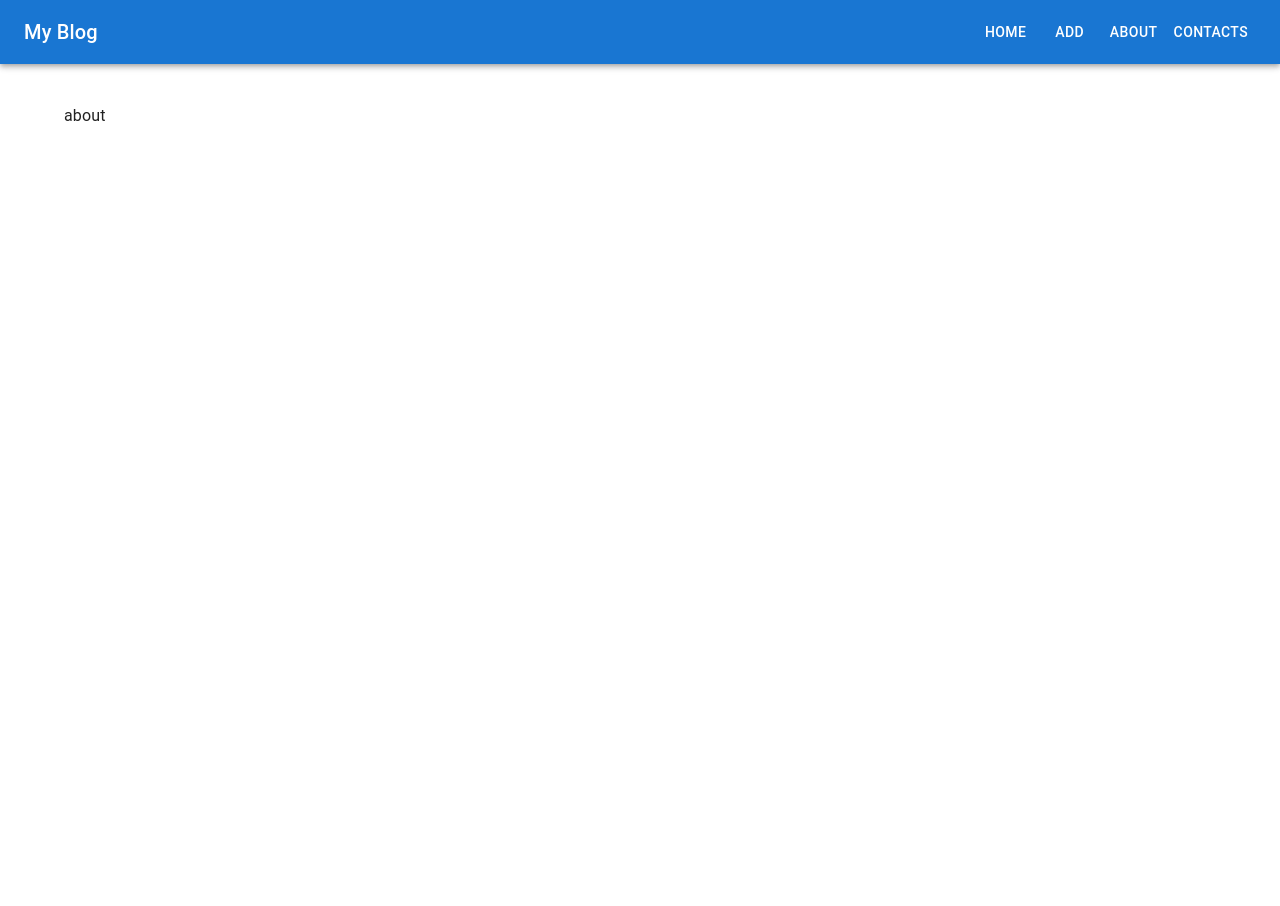
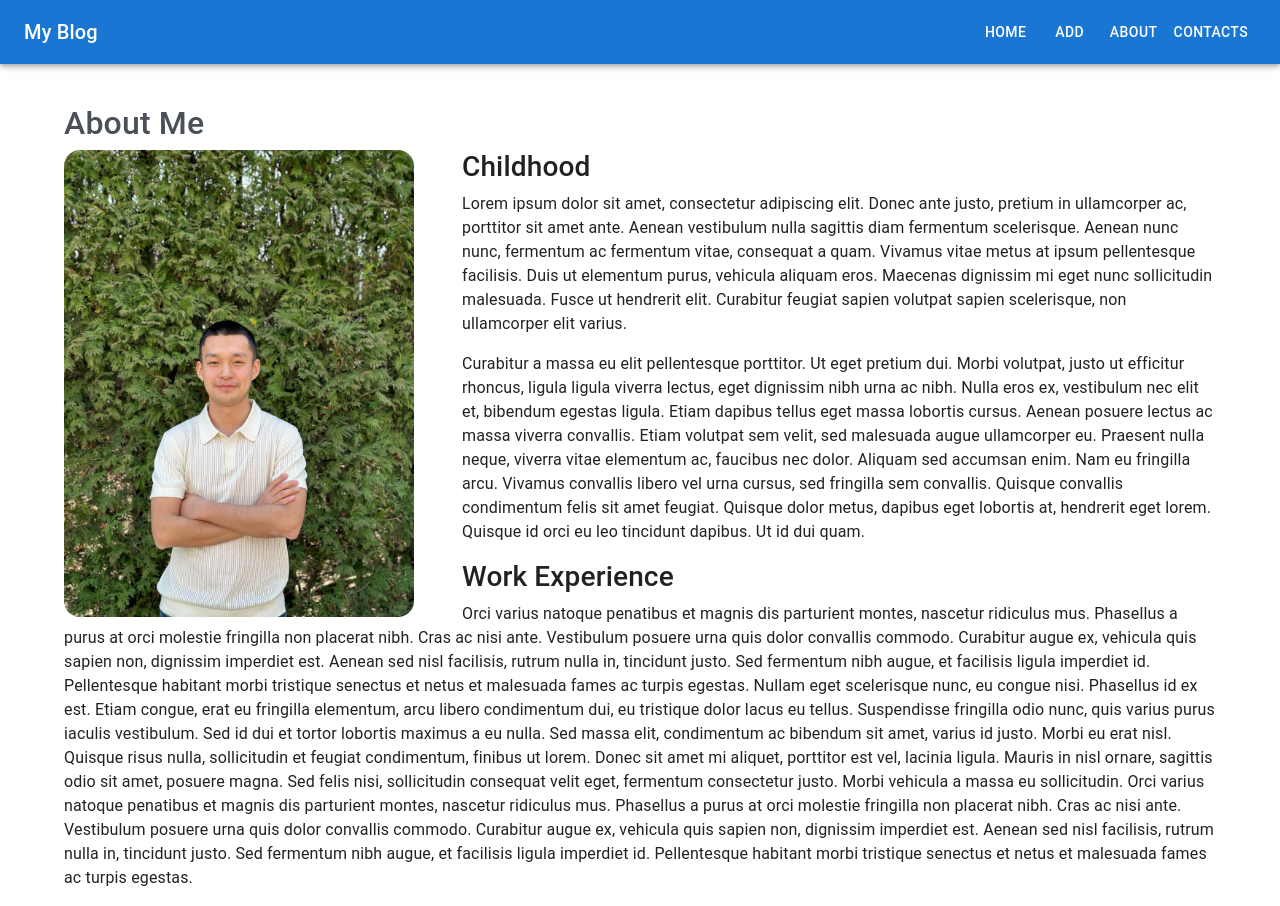
Before and after one commit to b-chomoev/hw-63, a React (Vite) app: page /about in a window 1280 px wide. Before the commit the page ends 800 px from the top, so only its background shows below. Built offline with nearby package versions, Linux system fonts and the light colour scheme.

Commit message:
Contact and About pages are done. Also, fetched data from the Firebase to show it in the Home page.

```diff
--- a/src/containers/About/About.tsx
+++ b/src/containers/About/About.tsx
@@ -1,10 +1,54 @@
+import Beks from '../../assets/photo_2024-10-21_01-19-00.png';
 
-const About = () => {
+const AboutUs = () => {
   return (
     <div>
-      about
+      <h2 className="text-dark-emphasis">About Me</h2>
+      <div className="float-start pe-5">
+        <img src={Beks} className="img-fluid rounded-4" alt="Beks photo" style={{width: 350}}/>
+      </div>
+      <div>
+        <h3>Childhood</h3>
+        <p>
+          Lorem ipsum dolor sit amet, consectetur adipiscing elit. Donec ante justo, pretium in ullamcorper ac,
+          porttitor sit amet ante. Aenean vestibulum nulla sagittis diam fermentum scelerisque. Aenean nunc nunc,
+          fermentum ac fermentum vitae, consequat a quam. Vivamus vitae metus at ipsum pellentesque facilisis. Duis ut
+          elementum purus, vehicula aliquam eros. Maecenas dignissim mi eget nunc sollicitudin malesuada. Fusce ut
+          hendrerit elit. Curabitur feugiat sapien volutpat sapien scelerisque, non ullamcorper elit varius.
+        </p>
+        <p>
+          Curabitur a massa eu elit pellentesque porttitor. Ut eget pretium dui. Morbi volutpat, justo ut efficitur
+          rhoncus, ligula ligula viverra lectus, eget dignissim nibh urna ac nibh. Nulla eros ex, vestibulum nec elit
+          et, bibendum egestas ligula. Etiam dapibus tellus eget massa lobortis cursus. Aenean posuere lectus ac massa
+          viverra convallis. Etiam volutpat sem velit, sed malesuada augue ullamcorper eu. Praesent nulla neque, viverra
+          vitae elementum ac, faucibus nec dolor. Aliquam sed accumsan enim. Nam eu fringilla arcu. Vivamus convallis
+          libero vel urna cursus, sed fringilla sem convallis. Quisque convallis condimentum felis sit amet feugiat.
+          Quisque dolor metus, dapibus eget lobortis at, hendrerit eget lorem. Quisque id orci eu leo tincidunt dapibus.
+          Ut id dui quam.
+        </p>
+        <h3>Work Experience</h3>
+        <p>Orci varius natoque penatibus et magnis dis parturient montes, nascetur ridiculus mus. Phasellus a purus at
+          orci molestie fringilla non placerat nibh. Cras ac nisi ante. Vestibulum posuere urna quis dolor convallis
+          commodo. Curabitur augue ex, vehicula quis sapien non, dignissim imperdiet est. Aenean sed nisl facilisis,
+          rutrum nulla in, tincidunt justo. Sed fermentum nibh augue, et facilisis ligula imperdiet id. Pellentesque
+          habitant morbi tristique senectus et netus et malesuada fames ac turpis egestas.
+
+          Nullam eget scelerisque nunc, eu congue nisi. Phasellus id ex est. Etiam congue, erat eu fringilla elementum,
+          arcu libero condimentum dui, eu tristique dolor lacus eu tellus. Suspendisse fringilla odio nunc, quis varius
+          purus iaculis vestibulum. Sed id dui et tortor lobortis maximus a eu nulla. Sed massa elit, condimentum ac
+          bibendum sit amet, varius id justo. Morbi eu erat nisl. Quisque risus nulla, sollicitudin et feugiat
+          condimentum, finibus ut lorem. Donec sit amet mi aliquet, porttitor est vel, lacinia ligula. Mauris in nisl
+          ornare, sagittis odio sit amet, posuere magna. Sed felis nisi, sollicitudin consequat velit eget, fermentum
+          consectetur justo. Morbi vehicula a massa eu sollicitudin. Orci varius natoque penatibus et magnis dis
+          parturient montes, nascetur ridiculus mus. Phasellus a purus at
+          orci molestie fringilla non placerat nibh. Cras ac nisi ante. Vestibulum posuere urna quis dolor convallis
+          commodo. Curabitur augue ex, vehicula quis sapien non, dignissim imperdiet est. Aenean sed nisl facilisis,
+          rutrum nulla in, tincidunt justo. Sed fermentum nibh augue, et facilisis ligula imperdiet id. Pellentesque
+          habitant morbi tristique senectus et netus et malesuada fames ac turpis egestas.
+        </p>
+      </div>
     </div>
   );
 };
 
-export default About;
+export default AboutUs;
--- a/src/containers/AddForm/AddForm.tsx
+++ b/src/containers/AddForm/AddForm.tsx
@@ -15,7 +15,7 @@
   const onSubmitForm = async (e: React.FormEvent) => {
     e.preventDefault();
 
-    await axiosAPI.post('games.json', {...newPost});
+    await axiosAPI.post('blog.json', {...newPost});
 
     setNewPost({...initialState});
   };
--- a/src/containers/Contacts/Contacts.tsx
+++ b/src/containers/Contacts/Contacts.tsx
@@ -1,9 +1,31 @@
+import Contact from '../../assets/contact.png';
 
 const Contacts = () => {
   return (
-    <div>
-      Contacts
-    </div>
+    <form>
+      <h2 className="text-dark-emphasis">Contact me</h2>
+      <div className='d-flex'>
+        <div className='text-end col-6'>
+          <img src={Contact} className="img-fluid rounded-4" alt="Beks photo" />
+        </div>
+        <div className='col-6 ms-5'>
+          <h3>Send me message</h3>
+          <div className='mb-3'>
+            <label htmlFor="name">Name: </label>
+            <input type="text" name='name' className='form-control' style={{width: 350}}/>
+          </div>
+          <div className='mb-3'>
+            <label htmlFor="email">Email: </label>
+            <input type="email" name='email' className='form-control' style={{width: 350}}/>
+          </div>
+          <div>
+            <label htmlFor="message">Message: </label>
+            <textarea className='form-control' style={{width: 350}}></textarea>
+          </div>
+          <button className='btn btn-dark mt-2'>Send</button>
+        </div>
+      </div>
+    </form>
   );
 };
 
--- a/src/containers/Home/Home.tsx
+++ b/src/containers/Home/Home.tsx
@@ -1,5 +1,19 @@
+import { useCallback, useEffect, useState } from 'react';
+import axiosAPI from '../../axiosAPI';
+import { IPost, IPostAPI } from '../../types';
 
 const Home = () => {
+  const [posts, setPosts] = useState<IPost[]>([]);
+
+  const fetchData = useCallback(async () => {
+    const response: {data: IPostAPI} = await axiosAPI<IPostAPI>('blog.json');
+    console.log(response.data);
+  }, []);
+
+  useEffect(() => {
+    void fetchData();
+  }, [fetchData]);
+
   return (
     <div>
       Home
--- a/src/main.tsx
+++ b/src/main.tsx
@@ -4,6 +4,7 @@
 import 'bootstrap/dist/css/bootstrap.min.css';
 import { BrowserRouter } from 'react-router-dom';
 import { CssBaseline } from '@mui/material';
+import 'bootstrap/dist/css/bootstrap.min.css';
 
 createRoot(document.getElementById('root')!).render(
   <BrowserRouter>
```
Also changed, not shown: src/types.d.ts (+10 -0 lines), src/assets/contact.png (added), src/assets/photo_2024-10-21_01-19-00.png (added).
